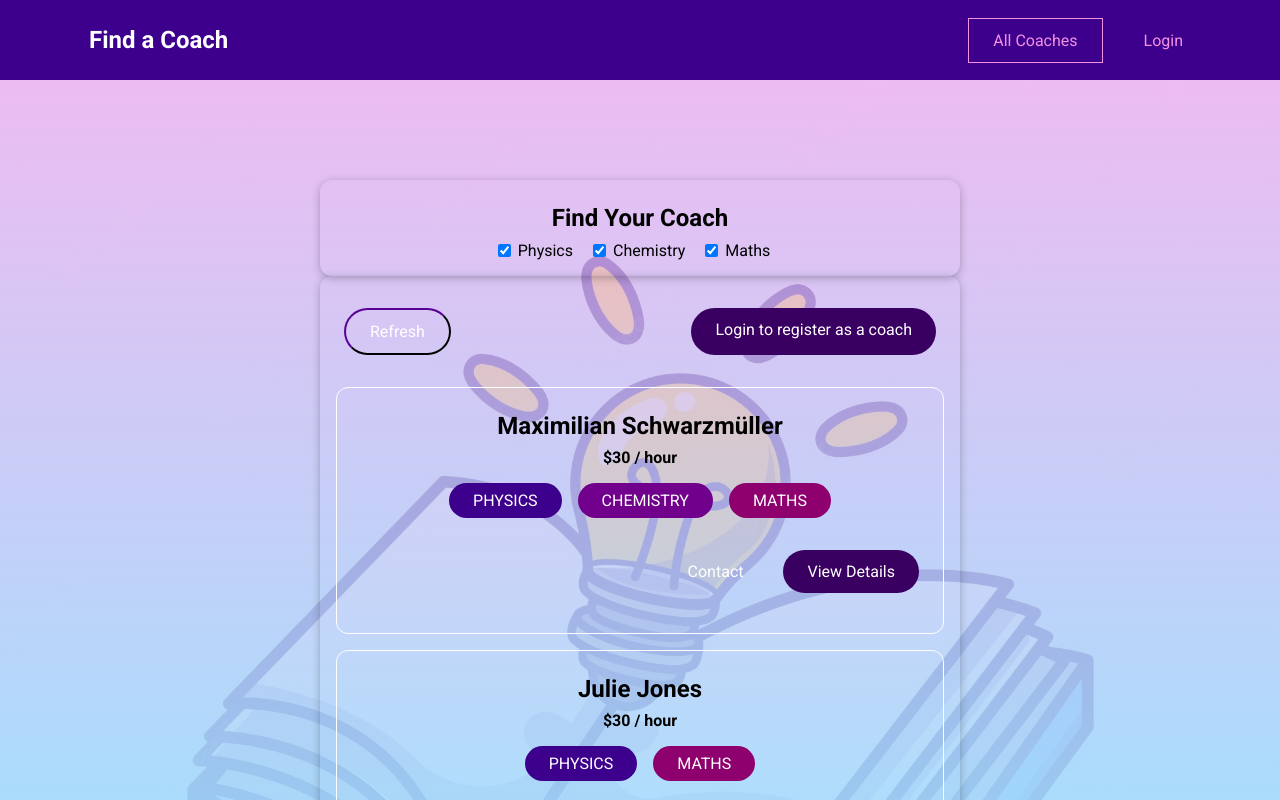
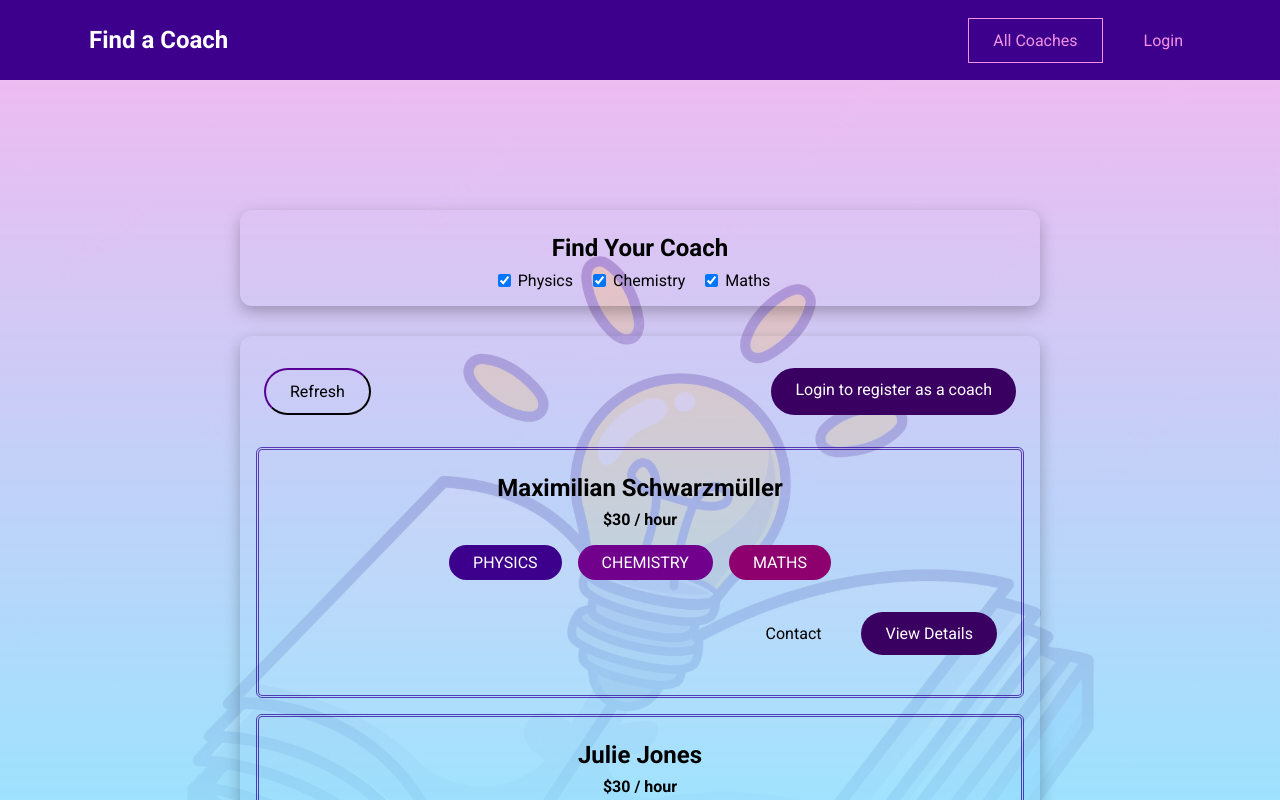
Before and after one commit to me-no-coder/tutor-explorer, a Vue app in the folder main-prj-01-starting-setup/: page /coaches in a window 1280 px wide. Shown: the top 800 px of the page. Built offline with nearby package versions, Linux system fonts and the light colour scheme.

Commit message:
Made major CSS changes.

```diff
--- a/main-prj-01-starting-setup/src/components/coaches/CoachItem.vue
+++ b/main-prj-01-starting-setup/src/components/coaches/CoachItem.vue
@@ -6,7 +6,7 @@
             <base-badge v-for="area in areas" :key="area" :type="area" :title="area"></base-badge>
         </div>
         <div class="actions">
-            <base-button mode="outline" link :to="coachContactLink">
+            <base-button id="blackItem" mode="outline" link :to="coachContactLink">
                 Contact
             </base-button>
             <base-button link :to="coachDetailsLink">
@@ -46,8 +46,9 @@ export default{
 <style scoped>
     li {
     margin: 1rem 0;
-    border: 1px solid #fff;
-    border-radius: 12px;
+    border: 3.5px solid rgba(46, 0, 155, 0.726);
+    border-style: double;
+    border-radius: 6px;
     padding: 1rem;
     }
 
@@ -68,4 +69,12 @@ export default{
     display: flex;
     justify-content: flex-end;
     }
+
+    #blackItem{
+        color: black;
+    }
+
+    #blackItem:hover{
+        color:white;
+    }
 </style>
--- a/main-prj-01-starting-setup/src/components/requests/RequestItem.vue
+++ b/main-prj-01-starting-setup/src/components/requests/RequestItem.vue
@@ -25,7 +25,10 @@ export default{
 
 li {
   margin: 1rem 0;
-  border: 1px solid #ccc;
+  border: 1px solid rgba(78, 16, 0, 0.767);
+  border-radius: 4px;
+  border-style: double;
+  border-width: 3px;
   padding: 1rem;
 }
 
--- a/main-prj-01-starting-setup/src/components/ui/BaseCard.vue
+++ b/main-prj-01-starting-setup/src/components/ui/BaseCard.vue
@@ -11,12 +11,12 @@
     /* display: flex;
     align-items: center;
     justify-content: center; */
-    box-shadow: 0 2px 8px rgba(0, 0, 0, 0.26);
+    box-shadow: 0 6px 16px rgba(0, 0, 0, 0.26);
     padding: 1rem;
-    margin: auto ;
-    max-width: 40rem;
+    margin: 30px auto 30px auto;
+    max-width: 50rem;
     text-align: center;
     color: rgb(0, 0, 0);
-    border:  white;
+    border: white;
     }
 </style>
--- a/main-prj-01-starting-setup/src/pages/coaches/CoachesList.vue
+++ b/main-prj-01-starting-setup/src/pages/coaches/CoachesList.vue
@@ -9,7 +9,7 @@
     <section>
         <base-card>
             <div class="controls">
-                <base-button mode="outline" @click="loadCoaches(true)">Refresh</base-button>
+                <base-button id="refresh" mode="outline" @click="loadCoaches(true)">Refresh</base-button>
                 <base-button link to="/auth?redirect=register" v-if="!isLoggedIn">Login to register as a coach</base-button>
                 <base-button v-if="!isCoach && isLoggedIn && !isLoading" link to="/register">Register as Coach</base-button>
             </div>
@@ -144,4 +144,12 @@ export default{
     display: flex;
     justify-content: space-between;
     }
+
+    #refresh{
+        color: black;
+    }
+
+    #refresh:hover{
+        color: white;
+    }
 </style>
--- a/main-prj-01-starting-setup/src/pages/requests/RequestsReceived.vue
+++ b/main-prj-01-starting-setup/src/pages/requests/RequestsReceived.vue
@@ -79,10 +79,10 @@ section{
     /* display: flex;
     justify-content: center;
     align-items: center; */
-    padding-top:133px ;
+    padding:80.5px ;
   max-height: 100%;
   background-image: linear-gradient(rgba(0,0,0,0.3),rgba(0,0,0,0.3)),url("bgimage.jpg");
-  background-repeat: no-repeat;
+  /* background-repeat: no-repeat; */
   background-position: center center;
   background-size: cover;
 }
```
